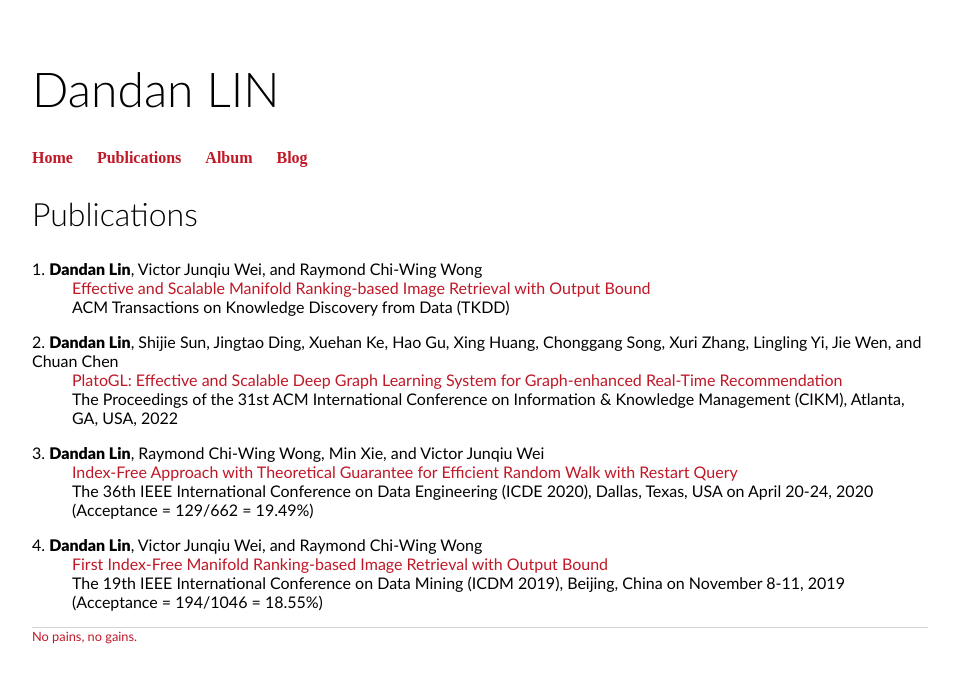
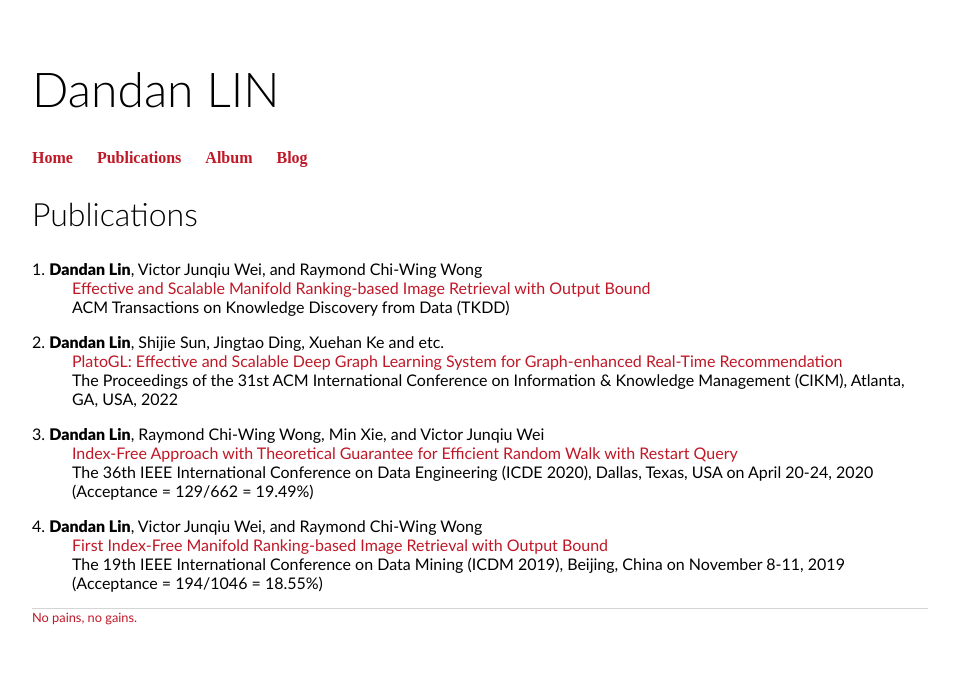
Before and after one commit to 2danlin/2danlin.github.io, a Jekyll site: the page built from publications/index.html, in a window 1280 px wide. Shown: the top 683 px of the page, without its empty margins (160-1119 px from the left). Built offline with Jekyll 4.4.1, drawn with Linux system fonts in a browser that asks for light colours.

Commit message:
Update index.html

```diff
--- a/publications/index.html
+++ b/publications/index.html
@@ -9,7 +9,7 @@
 		<dd>ACM Transactions on Knowledge Discovery from Data (TKDD)</dd>
 	</dl>
 	<dl>
-		<dt>2. <strong>Dandan Lin</strong>, Shijie Sun, Jingtao Ding, Xuehan Ke, Hao Gu, Xing Huang, Chonggang Song, Xuri Zhang, Lingling Yi, Jie Wen, and Chuan Chen</dt>
+		<dt>2. <strong>Dandan Lin</strong>, Shijie Sun, Jingtao Ding, Xuehan Ke and etc. </dt>
 		<dd><a>PlatoGL: Effective and Scalable Deep Graph Learning System for Graph-enhanced Real-Time Recommendation</a><dd>
 		<dd>The Proceedings of the 31st ACM International Conference on Information & Knowledge Management (CIKM), Atlanta, GA, USA, 2022 </dd>
 	</dl>
```
